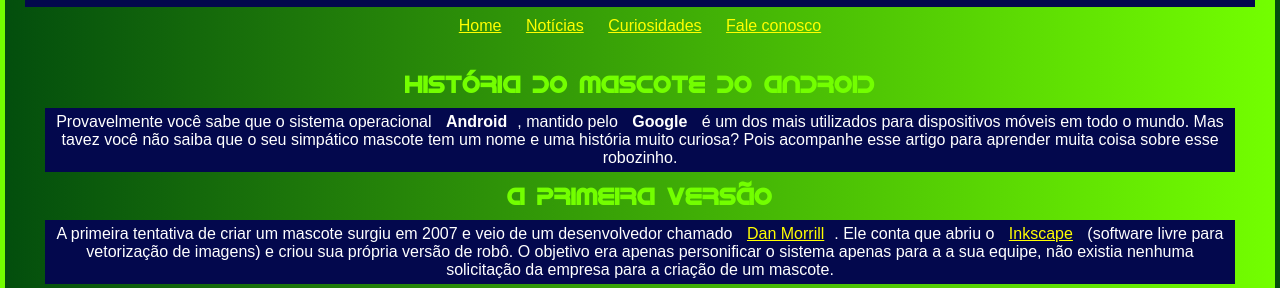
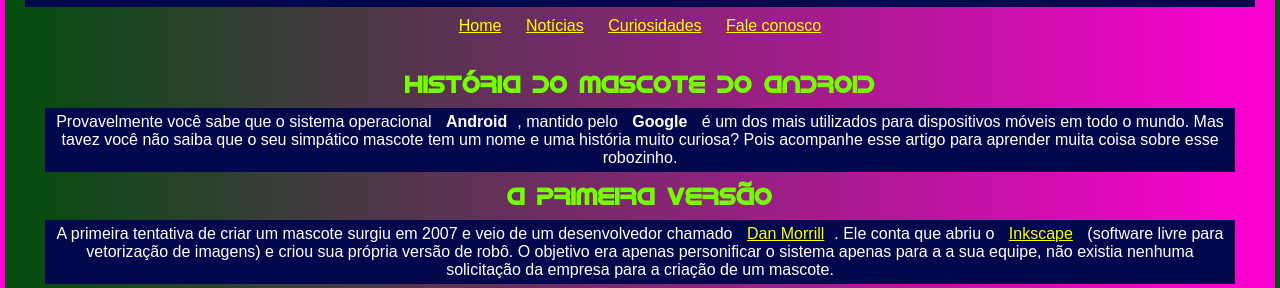
Before and after one commit to klebitou/projeto-android, a plain HTML site: page index.html in a window 1280 px wide. Shown: the part 117-405 px from the top of the page. Drawn offline with nearby package versions, Linux system fonts and the light colour scheme.

Commit message:
atualizei a cor

```diff
--- a/style.css
+++ b/style.css
@@ -20,7 +20,7 @@
     padding: 5px;
 }
 body{
-    background-image: linear-gradient(to left, #73ff00, var(--cor2));
+    background-image: linear-gradient(to left, #ff00d4, var(--cor2));
     font-family: var(--fonte-padrao);
     color: white;
     text-align: center;
```
